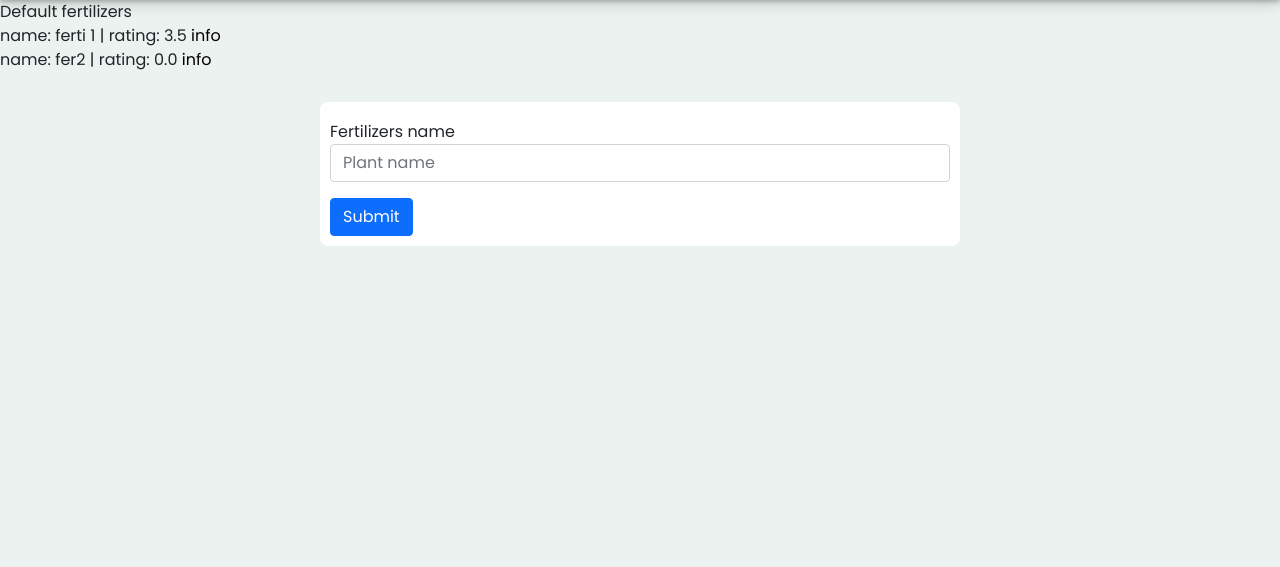
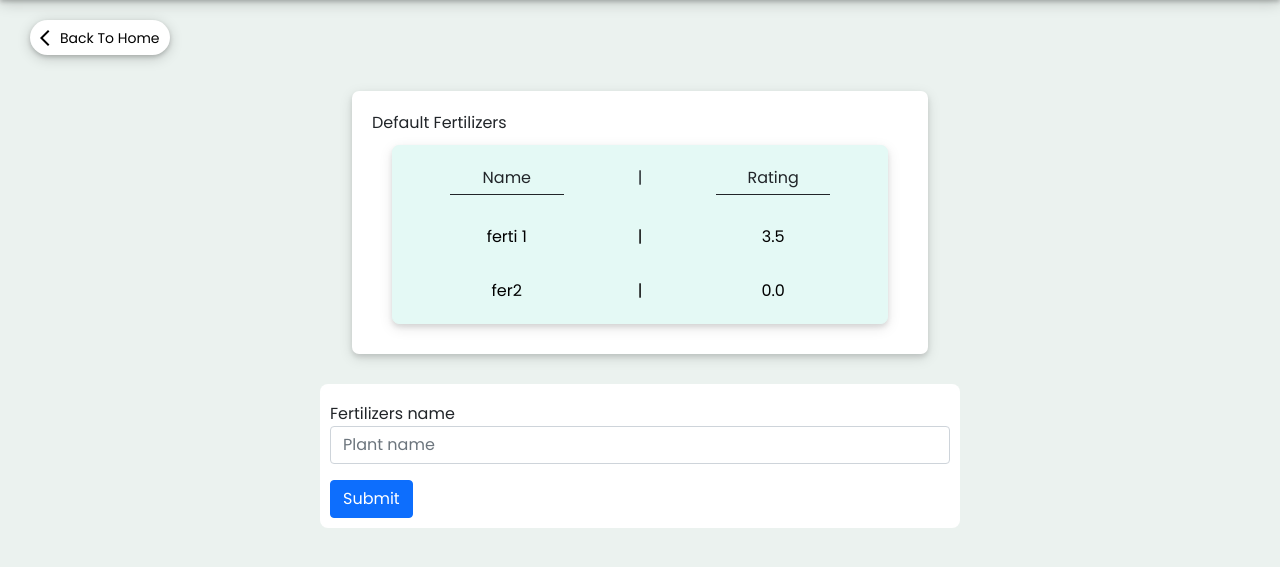
Before and after one commit to uttampagda/Agreetech, a Django app: page /add_default_fertilizer in a window 1280 px wide. Shown: the part 70-637 px from the top of the page. Run offline with Django 4.2, Linux system fonts and the light colour scheme; a user stored in the database is signed in; data comes from the database, SQL or seed files in the repository; parts of the project's set-up code (start-up, migrations or seed data) failed here and were passed over.

Commit message:
front end changes in fertilizer and pesticide

```diff
--- a/templates/Default_parameters/default_fertilizer.html
+++ b/templates/Default_parameters/default_fertilizer.html
@@ -1,24 +1,44 @@
-{% extends 'dashboard/basic.html' %} {% block body %} {% load static %} Default
-fertilizers
+{% extends 'dashboard/basic.html' %} {% block body %} {% load static %}
+<!-- Default fertilizers
 <div>
   {% for fer in default_fertilizer %}
   <span>name: {{fer}} | rating: {{fer.avarage_review}}</span>
-  <a href="{% url 'fertilizer_stats' fertilizer_name=fer.fertilizer_name%}"
-    >info</a
-  ><br />
+  <a href="{% url 'fertilizer_stats' fertilizer_name=fer.fertilizer_name%}">info</a><br />
   {% endfor %}
+</div> -->
+<div class="d-flex justify-content-between">
+  <div class="back_btn_3">
+    <a href="/" class="material-symbols-outlined back_btn_4">arrow_back_ios</a>
+    <a href="/" class="back_btn_4">Back To Home</a>
+  </div>
 </div>
+
+<div class="plant_box m-auto mt-3">
+  Default Fertilizers
+  <div class="plant_box_1">
+    <div class="plant_name d-flex justify-content-around">
+      <div class="w-25 border-bottom border-dark text-center pb-1">Name</div>
+      <div>|</div>
+      <div class="w-25 border-bottom border-dark text-center pb-1">Rating</div>
+    </div>
+    {% for fer in default_fertilizer %}
+    <a href="{% url 'fertilizer_stats' fertilizer_name=fer.fertilizer_name%}">
+      <div class="plant_name d-flex justify-content-around">
+        <div class="w-25 text-center">{{fer}}</div>
+        <div>|</div>
+        <div class="w-25 text-center">{{fer.avarage_review}}</div>
+      </div>
+    </a>
+    {% endfor %}
+  </div>
+</div>
+
 <div class="container create_user_form">
   <form method="post" id="loginid">
     {% csrf_token %}
     <div class="form-group mt-2">
       <label>Fertilizers name</label>
-      <input
-        type="text"
-        class="form-control"
-        name="fertilizer_name"
-        placeholder="Plant name"
-      />
+      <input type="text" class="form-control" name="fertilizer_name" placeholder="Plant name" />
     </div>
     <button type="submit" class="btn btn-primary mt-3">Submit</button>
   </form>
```
Also changed, not shown: templates/Default_parameters/default_pesticide.html (+28 -2 lines), templates/Default_parameters/default_plant_name.html (+11 -4 lines).
